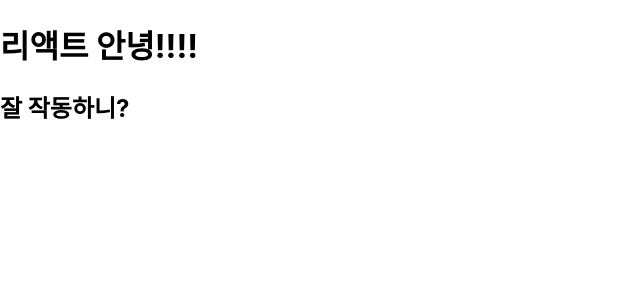
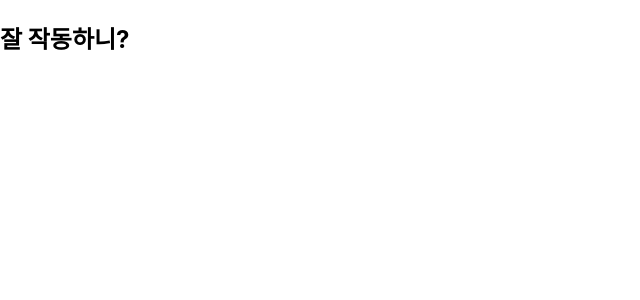
Before and after one commit to alszero/2023_React, a React (Create React App) app: page / in a window 1280 px wide. Shown: the top 300 px of the page, without its empty margins (0-640 px from the left). Built offline with nearby package versions, Linux system fonts and the light colour scheme.

Commit message:
If문 대신 조건부 연산자

```diff
--- a/src/App.js
+++ b/src/App.js
@@ -1,11 +1,14 @@
-
 import './App.css';
 
 function App() {
+  const name = '리액트2';
   return (
     <div>
-      <h1>리액트 안녕!!!!</h1>
-      <h2>잘 작동하니?</h2>
+      {name === '리액트' ?(
+      <h1> {name} 안녕</h1>
+      ):(
+        <h2>잘 작동하니?</h2>
+      )}
     </div>
   );
 }
```
